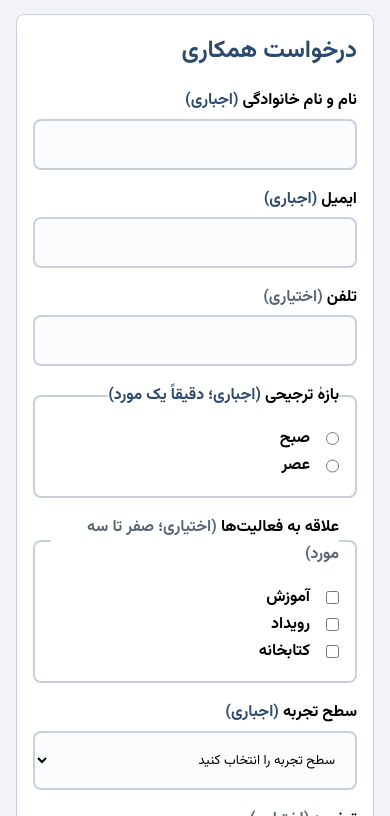
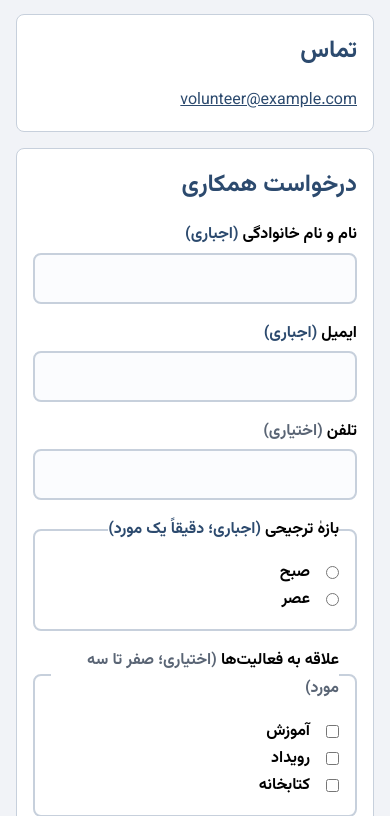
Before and after one commit to Sorox0/w4hw1-Volunteer-Collaboration-Request, a plain HTML site: page index.html in a window 390 px wide. Shown: the part 1184-2000 px from the top of the page. Drawn offline with Linux system fonts and the light colour scheme.

Commit message:
Feat: Responsive / Fix: Navbar scroll margin 4rem

```diff
--- a/index.html
+++ b/index.html
@@ -20,12 +20,13 @@
 
     <div class="main-wrapper">
         <main class="main">
+            <div class="content-wrapper">
                 <section class="section hero" id="hero">
                     <h1 class="section-title">درخواست همکاری داوطلبانه</h1>
                     <p>برای اجرا فعالیت‌های فرهنگی محله، همکاری داوطلبانهٰ تازه‌کارها و افراد باتجربه را ‌می‌پذیریم. علاقهٰ خود را معرفی کنید تا امکان همکاری بعداً بررسی شود.</p>
                 </section>
 
-            <section class="section activities" id="activities">
+                <section class="section" id="activities">
                     <h2 class="section-title">فعالیت‌ها</h2>
                     <div class="act-card-wrapper">
                         <div class="act-card">
@@ -75,6 +76,13 @@
                     <p class="text-secondary">صبح یعنی ۹ تا ۱۲ و عصر یعنی ۱۶ تا ۱۹، انتخاب بازه و علاقه در فرم فقط ترجیح شماست؛ تطبیق روز، ظرفیت یا تأیید همکاری در این صفحه انجام نمی‌شود.</p>
                 </section>
 
+                <section class="section" id="contact">
+                    <h2 class="section-title">تماس</h2>
+                    <a href="volunteer@example.com" class="text-tertiary">volunteer@example.com</a>
+                </section>
+            </div>
+
+            <div class="form-wrapper">
                 <section class="section" id="form">
                     <h2 class="section-title">درخواست همکاری</h2>
                     <form class="form">
@@ -152,11 +160,8 @@
 
                     </form>
                 </section>
+            </div>
 
-            <section class="section" id="contact">
-                <h2 class="section-title">تماس</h2>
-                <a href="volunteer@example.com" class="text-tertiary">volunteer@example.com</a>
-            </section>
         </main>
 
         <hr>
--- a/styles.css
+++ b/styles.css
@@ -4,12 +4,15 @@
   margin: 0;
   padding: 0;
 
+  scroll-margin-top: 4rem; /*So the navbar wouldn't cover it*/
 }
 
 body {
   font-family: "Vazirmatn", Tahoma, Arial, sans-serif;
   line-height: 1.7;
   background-color: #f1f3f7;
+
+
 }
 
 .main-wrapper {
@@ -51,7 +54,7 @@ p {color: #1e2430 ;}
 .navbar {
   display: flex;
   flex-direction: row;
-  align-items: center;
+  align-items: space-around;
   gap: 1rem;
 
 }
@@ -82,6 +85,8 @@ p {color: #1e2430 ;}
   display: flex;
   flex-direction: column;
   gap: 1rem;
+
+
 }
 
 .section {
@@ -95,9 +100,16 @@ p {color: #1e2430 ;}
   border-radius: .5rem;
 }
 
-.main {}
+.main {
+  display: grid;
+  grid-template-columns: 1fr 1fr;
+}
 
-.activities {}
+.form-wrapper, .content-wrapper {
+  display: flex;
+  flex-direction: column;
+  gap: 1rem;
+}
 
 .act-card-wrapper {
   display: flex;
@@ -204,6 +216,23 @@ p {color: #1e2430 ;}
   padding: 1rem 0;
 }
 
-@media (min-width:1280px) {
+/*<<<==================================================>>>*/
+/*<<<=================== Responsive ===================>>>*/
+/*<<<=================================================>>>*/
+
+@media (max-width:768px) {
+  .main {
+    grid-template-columns: 1fr;
+  }
 
 }
+
+@media (max-width:400px) {
+  .navbar-link {
+    font-size: .75rem;
+  }
+}
+
+@media (max-width:360px) {
+
+}
```
Lines whose indentation alone changed are shown as unchanged.
